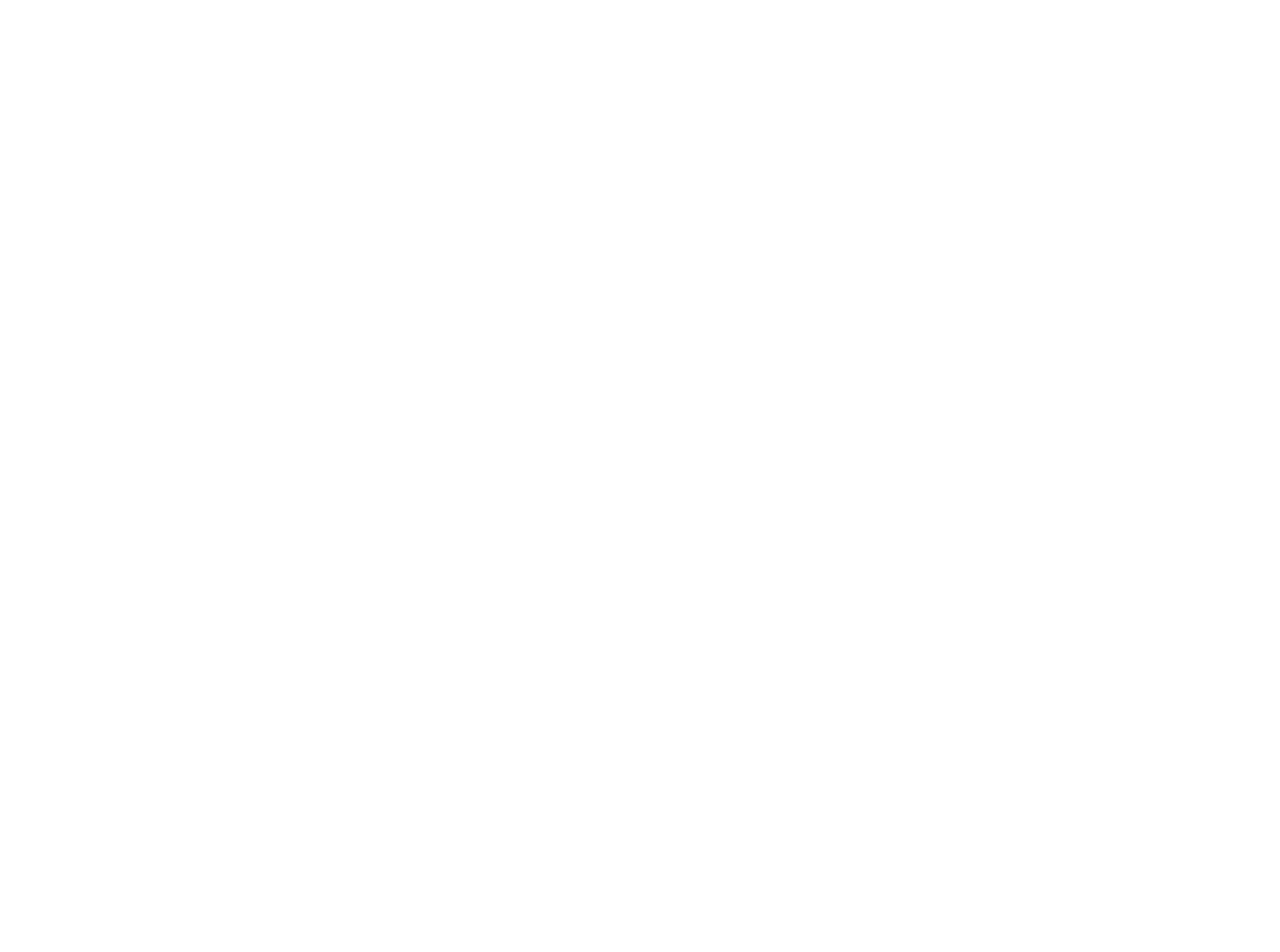
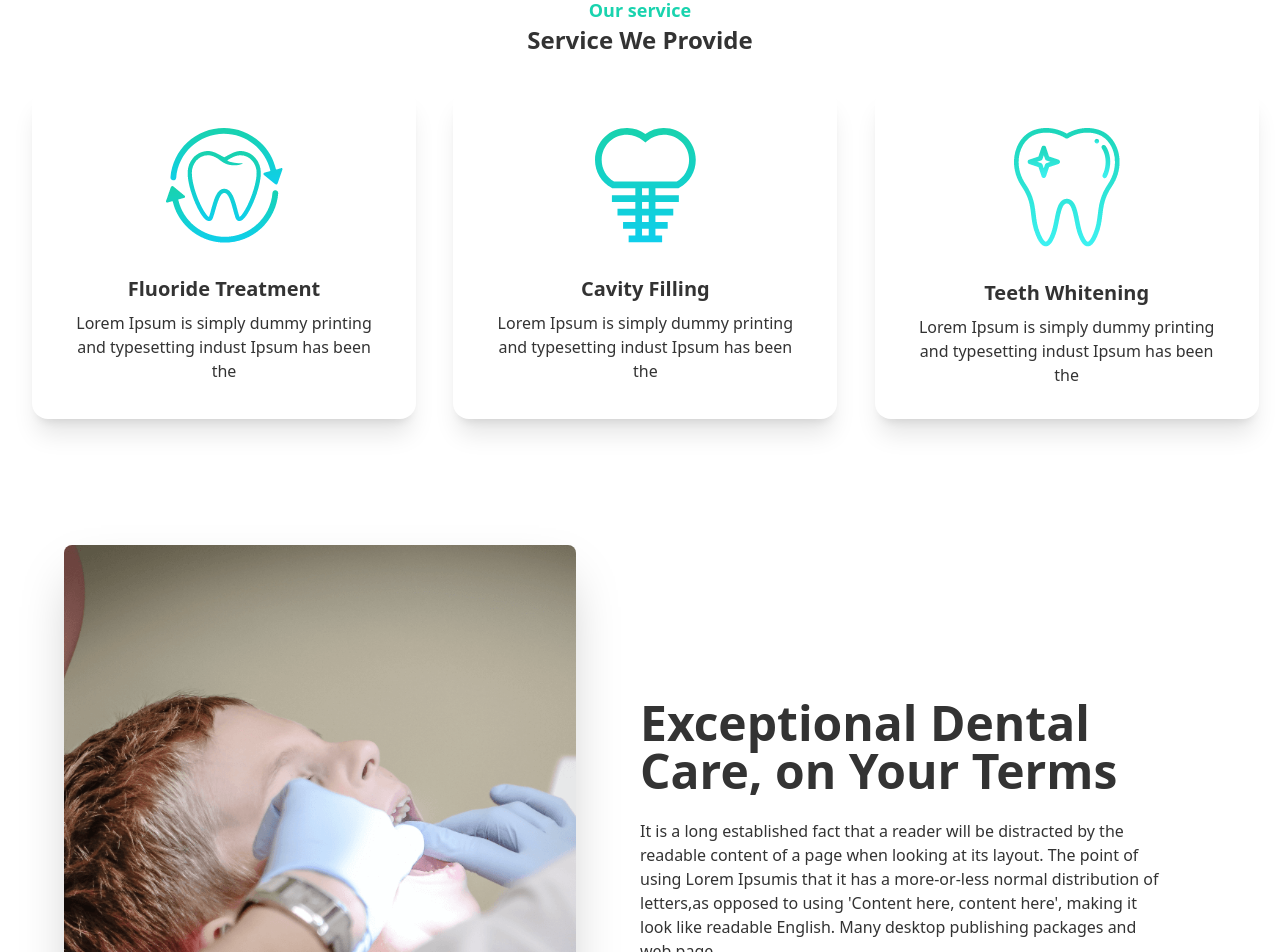
Before and after one commit to jhshakil/doctors-portal-client, a React (Create React App) app: page / in a window 1280 px wide. Shown: the part 1080-2032 px from the top of the page. Before the commit the page ends 1044 px from the top, so only its background shows below. Built offline with nearby package versions, Linux system fonts and the light colour scheme.

Commit message:
add treatment

```diff
--- a/src/Page/Home/Home.js
+++ b/src/Page/Home/Home.js
@@ -1,12 +1,16 @@
 import React from 'react';
 import Banner from './Banner';
 import Info from './Info';
+import Services from './Services';
+import Treatment from './Treatment';
 
 const Home = () => {
     return (
         <div>
             <Banner></Banner>
             <Info></Info>
+            <Services></Services>
+            <Treatment></Treatment>
         </div>
     );
 };
--- a/src/Page/Home/Info.js
+++ b/src/Page/Home/Info.js
@@ -58,7 +58,7 @@
                 </div>
             </div> */}
             {
-                information.map(info => <InfoCard key={info.id} info={info}></InfoCard>)
+                information.map(info => <InfoCard key={info._id} info={info}></InfoCard>)
             }
         </div>
     );
--- /dev/null
+++ b/src/Page/Home/Service.js
@@ -0,0 +1,18 @@
+import React from 'react';
+
+const Service = ({ service }) => {
+    const { title, description, icon } = service;
+    return (
+        <div class="card w-96 bg-base-100 shadow-xl">
+            <figure class="px-10 pt-10">
+                <img src={icon} alt="Shoes" class="rounded-xl" />
+            </figure>
+            <div class="card-body items-center text-center">
+                <h2 class="card-title">{title}</h2>
+                <p>{description}</p>
+            </div>
+        </div>
+    );
+};
+
+export default Service;
--- /dev/null
+++ b/src/Page/Home/Services.js
@@ -0,0 +1,43 @@
+import React from 'react';
+import cavity from '../../assets/images/cavity.png';
+import fluoride from '../../assets/images/fluoride.png';
+import teeth from '../../assets/images/whitening.png';
+import Service from './Service';
+
+const Services = () => {
+    const services = [
+        {
+            _id: 1,
+            title: 'Fluoride Treatment',
+            description: 'Lorem Ipsum is simply dummy printing and typesetting indust Ipsum has been the',
+            icon: fluoride
+        },
+        {
+            _id: 2,
+            title: 'Cavity Filling',
+            description: 'Lorem Ipsum is simply dummy printing and typesetting indust Ipsum has been the',
+            icon: cavity
+        },
+        {
+            _id: 3,
+            title: 'Teeth Whitening',
+            description: 'Lorem Ipsum is simply dummy printing and typesetting indust Ipsum has been the',
+            icon: teeth
+        }
+    ]
+    return (
+        <div className='my-12'>
+            <div className='text-center my-8'>
+                <h3 className='text-secondary text-lg font-bold'>Our service</h3>
+                <h2 className='text-2xl font-bold'>Service We Provide</h2>
+            </div>
+            <div className='grid grid-cols-1 lg:grid-cols-3 gap-12 px-8 my-4'>
+                {
+                    services.map(service => <Service key={service._id} service={service}></Service>)
+                }
+            </div>
+        </div>
+    );
+};
+
+export default Services;
--- /dev/null
+++ b/src/Page/Home/Treatment.js
@@ -0,0 +1,19 @@
+import React from 'react';
+import treatment from '../../assets/images/treatment.png'
+
+const Treatment = () => {
+    return (
+        <div class="hero min-h-screen">
+            <div class="hero-content flex-col lg:flex-row">
+                <img src={treatment} class="max-w-lg rounded-lg shadow-2xl w-full lg:w-1/2" />
+                <div className='px-12 w-full lg:w-1/2'>
+                    <h1 class="text-5xl font-bold">Exceptional Dental Care, on Your Terms</h1>
+                    <p class="py-6">It is a long established fact that a reader will be distracted by the readable content of a page when looking at its layout. The point of using Lorem Ipsumis that it has a more-or-less normal distribution of letters,as opposed to using 'Content here, content here', making it look like readable English. Many desktop publishing packages and web page</p>
+                    <button class="btn btn-primary">Get Started</button>
+                </div>
+            </div>
+        </div>
+    );
+};
+
+export default Treatment;
```
